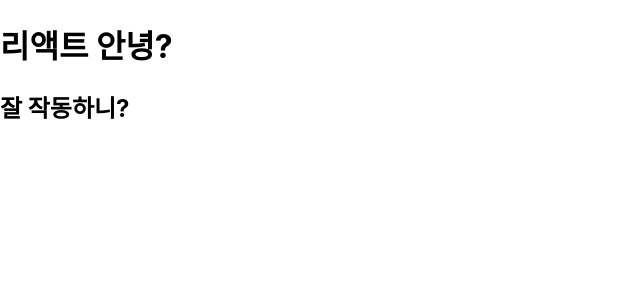
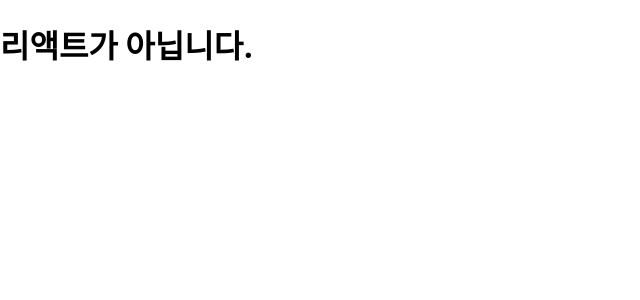
Before and after one commit to ovovvvvv/REACTSTUDY, a React (Create React App) app: page / in a window 1280 px wide. Shown: the top 300 px of the page, without its empty margins (0-640 px from the left). Built offline with nearby package versions, Linux system fonts and the light colour scheme.

Commit message:
아주 기본적인 삼항연산자(조건부연산자) 사용

```diff
--- a/src/App.js
+++ b/src/App.js
@@ -1,11 +1,9 @@
-import { Fragment } from "react";
-
 function App() {
+  const name = "리액투";
   return (
-    <Fragment>
-      <h1>리액트 안녕?</h1>
-      <h2>잘 작동하니?</h2>
-    </Fragment>
+    <>
+      {name === "리액트" ? <h1>리액트입니다</h1> : <h1>리액트가 아닙니다.</h1>}
+    </>
   );
 }
 
```
